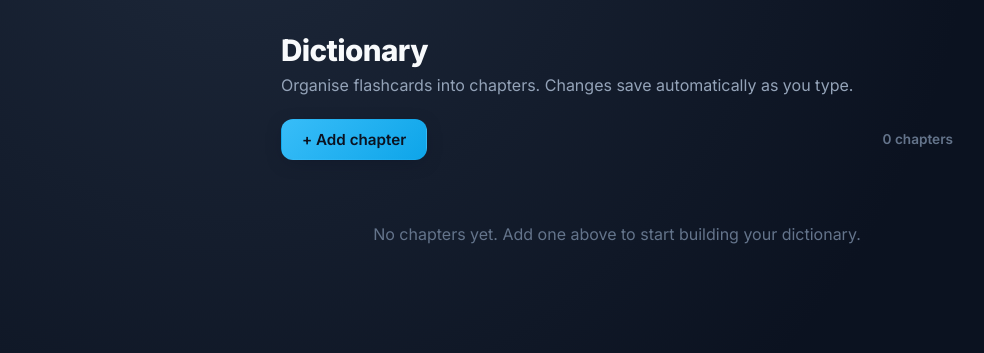
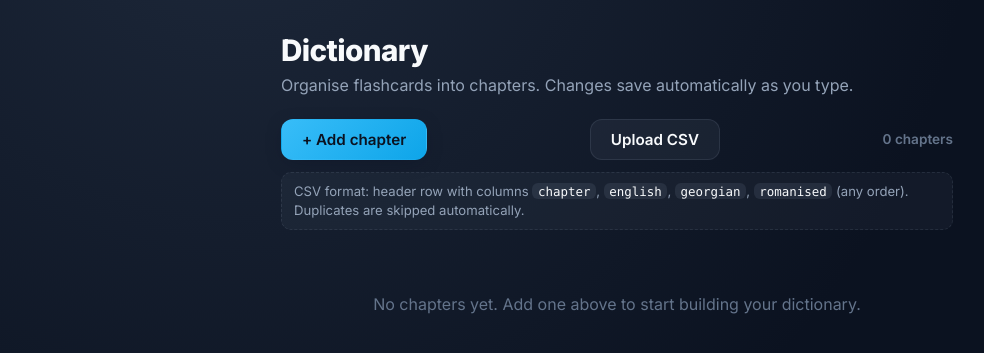
Before and after one commit to dariuswhatling/kartuli, a Django app: page /dictionary/ in a window 1280 px wide. Shown: the part 64-417 px from the top of the page, without its empty margins (23-1007 px from the left). Run offline with Django 5.2, Linux system fonts and the light colour scheme; data that the repository does not hold is empty.

Commit message:
Add CSV import and bump multiple choice to four options
- /api/quiz/next/ now returns one answer plus up to three distractors,
  giving the multiple-choice round four buttons. Layout becomes a 2x2 grid
  on wider screens; keyboard shortcuts 1-4 / A-D pick the option.
- /api/import/csv/ accepts a multipart 'file' upload. Required columns are
  chapter, english, georgian, romanised (case-insensitive, any order,
  'romanized' is accepted as an alias). Chapters are created on demand;
  cards that match an existing (chapter, romanised, english, georgian)
  tuple are skipped so re-uploading the same file is a no-op. Reports
  added, skipped duplicate, skipped empty, new chapters and per-row errors.
- Dictionary page gets an 'Upload CSV' button next to 'Add chapter', a
  hidden file input and a result banner with auto-dismiss on success.

Co-authored-by: Cursor <cursoragent@cursor.com>

```diff
--- a/flashcards/urls.py
+++ b/flashcards/urls.py
@@ -17,4 +17,5 @@ urlpatterns = [
     ),
     path("api/cards/", views.api_cards, name="api_cards"),
     path("api/cards/<int:card_id>/", views.api_card_detail, name="api_card_detail"),
+    path("api/import/csv/", views.api_import_csv, name="api_import_csv"),
 ]
--- a/flashcards/views.py
+++ b/flashcards/views.py
@@ -1,12 +1,15 @@
 from __future__ import annotations
 
+import csv
+import io
 import json
 import random
 
+from django.db import transaction
 from django.http import HttpRequest, HttpResponse, JsonResponse
 from django.shortcuts import render
 from django.views.decorators.csrf import ensure_csrf_cookie
-from django.views.decorators.http import require_GET, require_http_methods
+from django.views.decorators.http import require_GET, require_http_methods, require_POST
 
 from .alphabet import ALPHABET
 from .models import Card, Chapter
@@ -175,7 +178,7 @@ def api_next(request: HttpRequest) -> JsonResponse:
             continue
         seen.add(value)
         distractors.append(value)
-        if len(distractors) >= 2:
+        if len(distractors) >= 3:
             break
 
     options = [answer] + distractors
@@ -301,3 +304,156 @@ def api_card_detail(request: HttpRequest, card_id: int) -> JsonResponse:
 
     card.save()
     return JsonResponse(_card_to_dict(card))
+
+
+# --- CSV import ---------------------------------------------------------------
+
+
+CSV_REQUIRED_COLUMNS = ("chapter", "english", "georgian", "romanised")
+CSV_COLUMN_ALIASES = {
+    "romanized": "romanised",  # American spelling
+    "transliteration": "romanised",
+}
+CSV_MAX_BYTES = 2 * 1024 * 1024  # 2 MB ceiling, plenty for personal use
+
+
+def _normalise_header(name: str) -> str:
+    key = (name or "").strip().lower()
+    return CSV_COLUMN_ALIASES.get(key, key)
+
+
+@require_POST
+def api_import_csv(request: HttpRequest) -> JsonResponse:
+    upload = request.FILES.get("file")
+    if upload is None:
+        return JsonResponse(
+            {"error": "missing_file", "message": "No file was uploaded."},
+            status=400,
+        )
+
+    if upload.size and upload.size > CSV_MAX_BYTES:
+        return JsonResponse(
+            {
+                "error": "file_too_large",
+                "message": f"File is larger than {CSV_MAX_BYTES // 1024} KB.",
+            },
+            status=400,
+        )
+
+    raw = upload.read()
+    try:
+        text = raw.decode("utf-8-sig")
+    except UnicodeDecodeError:
+        try:
+            text = raw.decode("utf-16")
+        except UnicodeDecodeError:
+            return JsonResponse(
+                {
+                    "error": "decode_failed",
+                    "message": "Could not decode file. Save it as UTF-8 CSV.",
+                },
+                status=400,
+            )
+
+    reader = csv.reader(io.StringIO(text))
+    try:
+        header_row = next(reader)
+    except StopIteration:
+        return JsonResponse(
+            {"error": "empty_file", "message": "The file is empty."},
+            status=400,
+        )
+
+    headers = [_normalise_header(h) for h in header_row]
+    missing = [c for c in CSV_REQUIRED_COLUMNS if c not in headers]
+    if missing:
+        return JsonResponse(
+            {
+                "error": "missing_columns",
+                "message": (
+                    "Missing required column(s): "
+                    + ", ".join(missing)
+                    + ". Expected headers: chapter, english, georgian, romanised."
+                ),
+            },
+            status=400,
+        )
+
+    col_index = {name: headers.index(name) for name in CSV_REQUIRED_COLUMNS}
+
+    added = 0
+    skipped_duplicate = 0
+    skipped_empty = 0
+    errors: list[dict] = []
+    chapter_cache: dict[str, Chapter] = {}
+    created_chapter_names: list[str] = []
+    new_card_count_by_chapter: dict[int, int] = {}
+
+    def value_at(row: list[str], key: str) -> str:
+        idx = col_index[key]
+        if idx >= len(row):
+            return ""
+        return (row[idx] or "").strip()
+
+    with transaction.atomic():
+        for line_no, row in enumerate(reader, start=2):  # header is line 1
+            if not any((cell or "").strip() for cell in row):
+                continue  # silently skip blank lines
+
+            chapter_name = value_at(row, "chapter")
+            if not chapter_name:
+                errors.append({"row": line_no, "message": "Missing chapter name."})
+                continue
+
+            romanised = value_at(row, "romanised")
+            english = value_at(row, "english")
+            georgian = value_at(row, "georgian")
+
+            if not (romanised or english or georgian):
+                skipped_empty += 1
+                continue
+
+            chapter = chapter_cache.get(chapter_name)
+            if chapter is None:
+                chapter, was_created = Chapter.objects.get_or_create(
+                    name=chapter_name
+                )
+                chapter_cache[chapter_name] = chapter
+                if was_created:
+                    created_chapter_names.append(chapter_name)
+
+            exists = Card.objects.filter(
+                chapter=chapter,
+                romanised=romanised,
+                english=english,
+                georgian=georgian,
+            ).exists()
+            if exists:
+                skipped_duplicate += 1
+                continue
+
+            Card.objects.create(
+                chapter=chapter,
+                romanised=romanised,
+                english=english,
+                georgian=georgian,
+            )
+            added += 1
+            new_card_count_by_chapter[chapter.id] = (
+                new_card_count_by_chapter.get(chapter.id, 0) + 1
+            )
+
+    # Cap reported errors so the response stays small
+    max_errors = 20
+    truncated = len(errors) > max_errors
+
+    return JsonResponse(
+        {
+            "added": added,
+            "skipped_duplicate": skipped_duplicate,
+            "skipped_empty": skipped_empty,
+            "chapters_created": created_chapter_names,
+            "errors": errors[:max_errors],
+            "errors_truncated": truncated,
+        }
+    )
--- a/static/css/style.css
+++ b/static/css/style.css
@@ -948,7 +948,7 @@ input.is-georgian {
 /* ---- Responsive tweaks ---- */
 @media (min-width: 640px) {
     .container { padding: 2rem 1.5rem 4rem; }
-    .options { grid-template-columns: 1fr 1fr 1fr; }
+    .options { grid-template-columns: 1fr 1fr; }
     .option { font-size: 1.15rem; }
     .option.is-georgian { font-size: 1.65rem; }
 }
@@ -958,6 +958,91 @@ input.is-georgian {
     .brand-text { display: none; }
     .nav-link { padding: 0.5rem 0.7rem; font-size: 0.9rem; }
     .quiz-stats .stat-value { font-size: 1.2rem; }
+}
+
+/* ---- Banners / toasts ---- */
+.banner-host {
+    display: contents;
+}
+
+.banner {
+    display: flex;
+    align-items: flex-start;
+    gap: 0.75rem;
+    padding: 0.85rem 1rem;
+    border-radius: var(--radius);
+    background: var(--bg-elev);
+    border: 1px solid var(--border-strong);
+    margin: 0 0 1rem;
+    color: var(--fg);
+    box-shadow: var(--shadow-soft);
+}
+
+.banner-body {
+    flex: 1;
+    min-width: 0;
+}
+
+.banner-title {
+    font-weight: 700;
+    margin-bottom: 0.15rem;
+}
+
+.banner p {
+    margin: 0.15rem 0 0;
+    color: var(--fg-muted);
+    font-size: 0.9rem;
+    line-height: 1.4;
+}
+
+.banner-close {
+    appearance: none;
+    border: none;
+    background: transparent;
+    color: var(--fg-dim);
+    font-size: 1.4rem;
+    line-height: 1;
+    width: 28px;
+    height: 28px;
+    border-radius: 8px;
+    flex-shrink: 0;
+    display: grid;
+    place-items: center;
+}
+
+.banner-close:hover { background: rgba(148, 163, 184, 0.12); color: var(--fg); }
+
+.banner.is-success {
+    border-color: rgba(74, 222, 128, 0.45);
+    background: linear-gradient(180deg, rgba(74, 222, 128, 0.08), var(--bg-elev) 60%);
+}
+.banner.is-warn {
+    border-color: rgba(251, 191, 36, 0.5);
+    background: linear-gradient(180deg, rgba(251, 191, 36, 0.1), var(--bg-elev) 60%);
+}
+.banner.is-error {
+    border-color: rgba(248, 113, 113, 0.55);
+    background: linear-gradient(180deg, rgba(248, 113, 113, 0.1), var(--bg-elev) 60%);
+}
+
+.dict-csv-hint {
+    margin: -0.25rem 0 1rem;
+    padding: 0.55rem 0.75rem;
+    border-radius: 10px;
+    background: rgba(148, 163, 184, 0.06);
+    border: 1px dashed var(--border);
+    color: var(--fg-muted);
+    font-size: 0.82rem;
+    line-height: 1.45;
+}
+
+.dict-csv-hint code {
+    font-family: ui-monospace, SFMono-Regular, "SF Mono", Menlo, monospace;
+    font-size: 0.78rem;
+    padding: 0.05rem 0.35rem;
+    border-radius: 6px;
+    background: rgba(148, 163, 184, 0.12);
+    color: var(--fg);
 }
 
 /* ---- Accessibility ---- */
--- a/static/js/dictionary.js
+++ b/static/js/dictionary.js
@@ -4,7 +4,10 @@
     const els = {
         container: document.getElementById("chapters"),
         addChapter: document.getElementById("add-chapter"),
+        uploadCsv: document.getElementById("upload-csv"),
+        csvFile: document.getElementById("csv-file"),
         count: document.getElementById("dict-count"),
+        bannerHost: document.getElementById("banner-host"),
     };
 
     const SAVE_DEBOUNCE_MS = 450;
@@ -34,6 +37,59 @@
             throw err;
         }
         return data;
+    }
+
+    async function apiUpload(url, formData) {
+        const res = await fetch(url, {
+            method: "POST",
+            headers: { "X-CSRFToken": getCsrfToken() },
+            body: formData,
+        });
+        const data = await res.json().catch(() => ({}));
+        if (!res.ok) {
+            const err = new Error(data.message || data.error || `HTTP ${res.status}`);
+            err.status = res.status;
+            err.data = data;
+            throw err;
+        }
+        return data;
+    }
+
+    // ---- Banner -------------------------------------------------------------
+
+    function showBanner({ tone = "info", title, lines = [], autoDismiss = false }) {
+        els.bannerHost.innerHTML = "";
+        const banner = document.createElement("div");
+        banner.className = `banner is-${tone}`;
+        banner.setAttribute("role", "status");
+
+        const body = document.createElement("div");
+        body.className = "banner-body";
+        if (title) {
+            const t = document.createElement("div");
+            t.className = "banner-title";
+            t.textContent = title;
+            body.appendChild(t);
+        }
+        lines.forEach((line) => {
+            const p = document.createElement("p");
+            p.textContent = line;
+            body.appendChild(p);
+        });
+
+        const close = document.createElement("button");
+        close.type = "button";
+        close.className = "banner-close";
+        close.setAttribute("aria-label", "Dismiss");
+        close.innerHTML = "&times;";
+        close.addEventListener("click", () => banner.remove());
+
+        banner.append(body, close);
+        els.bannerHost.appendChild(banner);
+
+        if (autoDismiss) {
+            setTimeout(() => banner.remove(), 6000);
+        }
     }
 
     // ---- Debounce helper ----------------------------------------------------
@@ -354,6 +410,73 @@
 
     // ---- Top-level actions --------------------------------------------------
 
+    els.uploadCsv.addEventListener("click", () => {
+        els.csvFile.click();
+    });
+
+    els.csvFile.addEventListener("change", async () => {
+        const file = els.csvFile.files && els.csvFile.files[0];
+        if (!file) return;
+
+        const original = els.uploadCsv.textContent;
+        els.uploadCsv.disabled = true;
+        els.uploadCsv.textContent = "Uploading…";
+
+        try {
+            const formData = new FormData();
+            formData.append("file", file);
+            const result = await apiUpload("/api/import/csv/", formData);
+
+            const lines = [];
+            const added = result.added || 0;
+            const dup = result.skipped_duplicate || 0;
+            const empty = result.skipped_empty || 0;
+            const newChapters = result.chapters_created || [];
+
+            if (dup > 0) lines.push(`${dup} duplicate row(s) ignored.`);
+            if (empty > 0) lines.push(`${empty} blank row(s) ignored.`);
+            if (newChapters.length > 0) {
+                lines.push(`New chapter(s): ${newChapters.join(", ")}.`);
+            }
+            const errs = result.errors || [];
+            if (errs.length > 0) {
+                const shown = errs
+                    .slice(0, 5)
+                    .map((e) => `row ${e.row}: ${e.message}`)
+                    .join("; ");
+                const more = result.errors_truncated
+                    ? ` (+more)`
+                    : errs.length > 5
+                    ? ` (+${errs.length - 5} more)`
+                    : "";
+                lines.push(`Issues: ${shown}${more}`);
+            }
+
+            showBanner({
+                tone: added > 0 ? "success" : errs.length > 0 ? "warn" : "info",
+                title:
+                    added === 0
+                        ? "Nothing was added"
+                        : `Added ${added} card${added === 1 ? "" : "s"}`,
+                lines,
+                autoDismiss: added > 0 && errs.length === 0,
+            });
+
+            // Refresh chapters/cards from the server.
+            await load();
+        } catch (err) {
+            showBanner({
+                tone: "error",
+                title: "Upload failed",
+                lines: [err.message || "Unknown error."],
+            });
+        } finally {
+            els.csvFile.value = "";
+            els.uploadCsv.disabled = false;
+            els.uploadCsv.textContent = original;
+        }
+    });
+
     els.addChapter.addEventListener("click", async () => {
         try {
             const created = await api("/api/chapters/", {
--- a/templates/dictionary.html
+++ b/templates/dictionary.html
@@ -13,8 +13,18 @@
 
     <div class="dict-toolbar">
         <button id="add-chapter" type="button" class="btn btn-primary">+ Add chapter</button>
+        <button id="upload-csv" type="button" class="btn btn-ghost">Upload CSV</button>
         <span class="dict-count" id="dict-count">0 chapters</span>
+        <input type="file" id="csv-file" accept=".csv,text/csv,text/plain" hidden />
     </div>
+
+    <p class="dict-csv-hint">
+        CSV format: header row with columns
+        <code>chapter</code>, <code>english</code>, <code>georgian</code>, <code>romanised</code>
+        (any order). Duplicates are skipped automatically.
+    </p>
+
+    <div class="banner-host" id="banner-host" aria-live="polite"></div>
 
     <div class="chapters" id="chapters" aria-live="polite">
         <p class="dict-empty">Loading…</p>
--- a/templates/quiz.html
+++ b/templates/quiz.html
@@ -35,6 +35,7 @@
         <button class="option" type="button" disabled>—</button>
         <button class="option" type="button" disabled>—</button>
         <button class="option" type="button" disabled>—</button>
+        <button class="option" type="button" disabled>—</button>
     </div>
 
     <div class="feedback" id="feedback" aria-live="polite"></div>
```
Also changed, not shown: static/js/quiz.js (+5 -2 lines).
